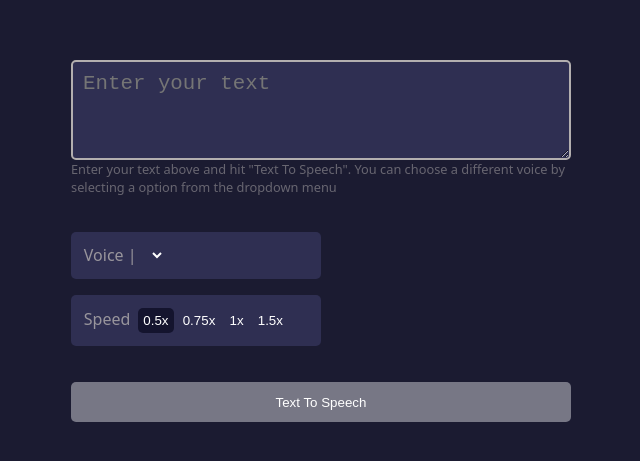
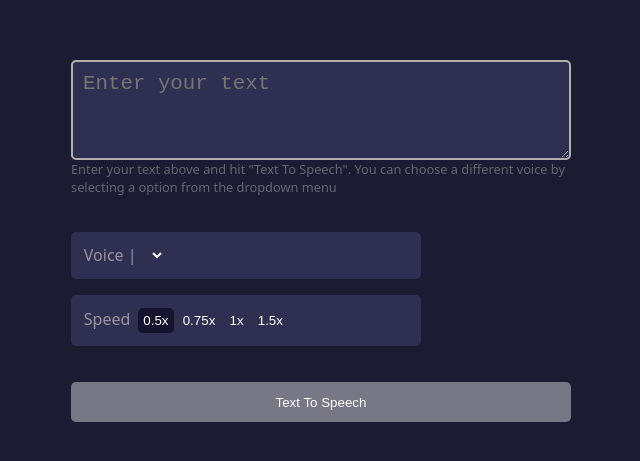
Before and after one commit to enoquerogerio/simple-web-speech, a plain HTML site: page index.html in a window 1280 px wide. Shown: the part 159-620 px from the top of the page, without its empty margins (319-959 px from the left). Drawn offline with Linux system fonts and the light colour scheme.

Commit message:
some changes

```diff
--- a/index.html
+++ b/index.html
@@ -3,6 +3,7 @@
   <head>
     <meta charset="UTF-8" />
     <meta name="viewport" content="width=device-width, initial-scale=1" />
+    <link rel="icon" href="./icon0.jpg" type="image/jpg">
     <title>SpeechBot</title>
     <link rel="stylesheet" href="styles.css" />
   </head>
--- a/styles.css
+++ b/styles.css
@@ -47,7 +47,7 @@ form .input label{
 }
 form .settings{
   background-color: rgb(47, 47, 82);
-  width: 50%;
+  width: 70%;
   border-radius: 5px;
   padding: 0.8rem;
   display: flex;
```
Also changed, not shown: icon0.jpg (added), 1 other file.
